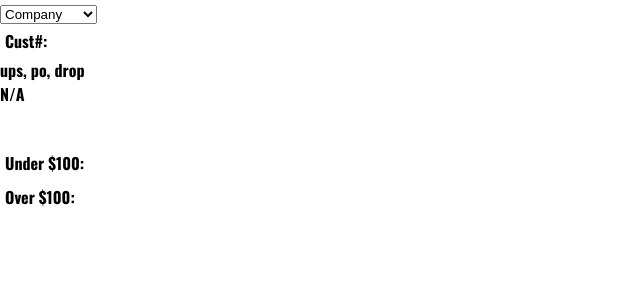
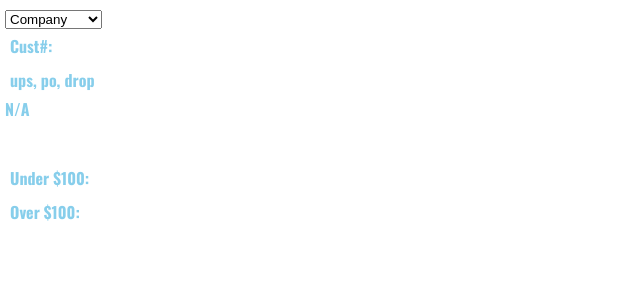
Before and after one commit to PaulKillian/oer, a Next.js app: page / in a window 1280 px wide. Shown: the top 300 px of the page, without its empty margins (0-640 px from the left). Built offline with nearby package versions, Linux system fonts and the light colour scheme.

Commit message:
Update globals.css

```diff
--- a/styles/globals.css
+++ b/styles/globals.css
@@ -26,3 +26,12 @@ a {
     background: black;
   }
 }
+
+div {
+  cursor: pointer;
+  padding: 5px;
+}
+
+div:hover {
+  color: skyblue
+}
```
